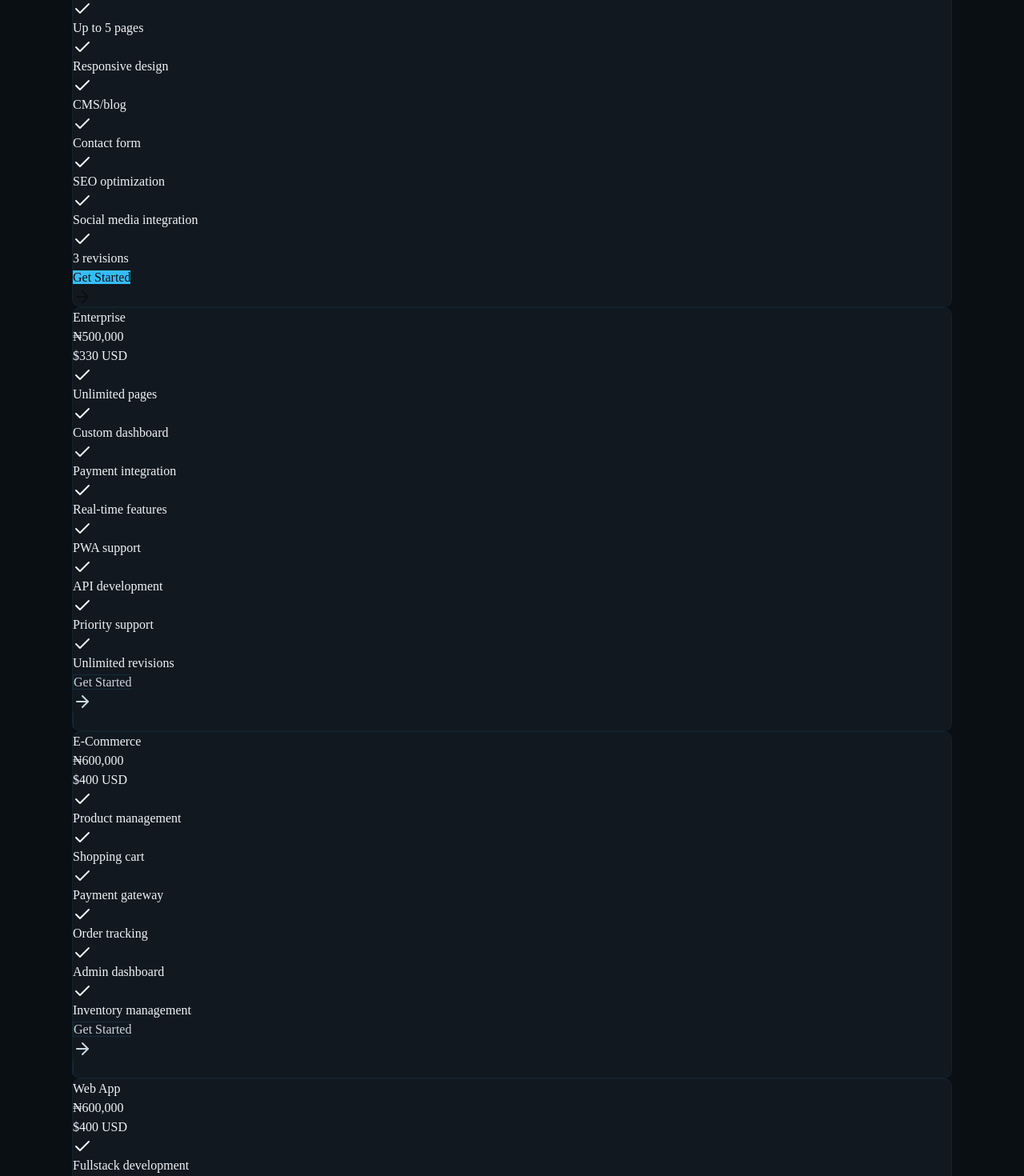
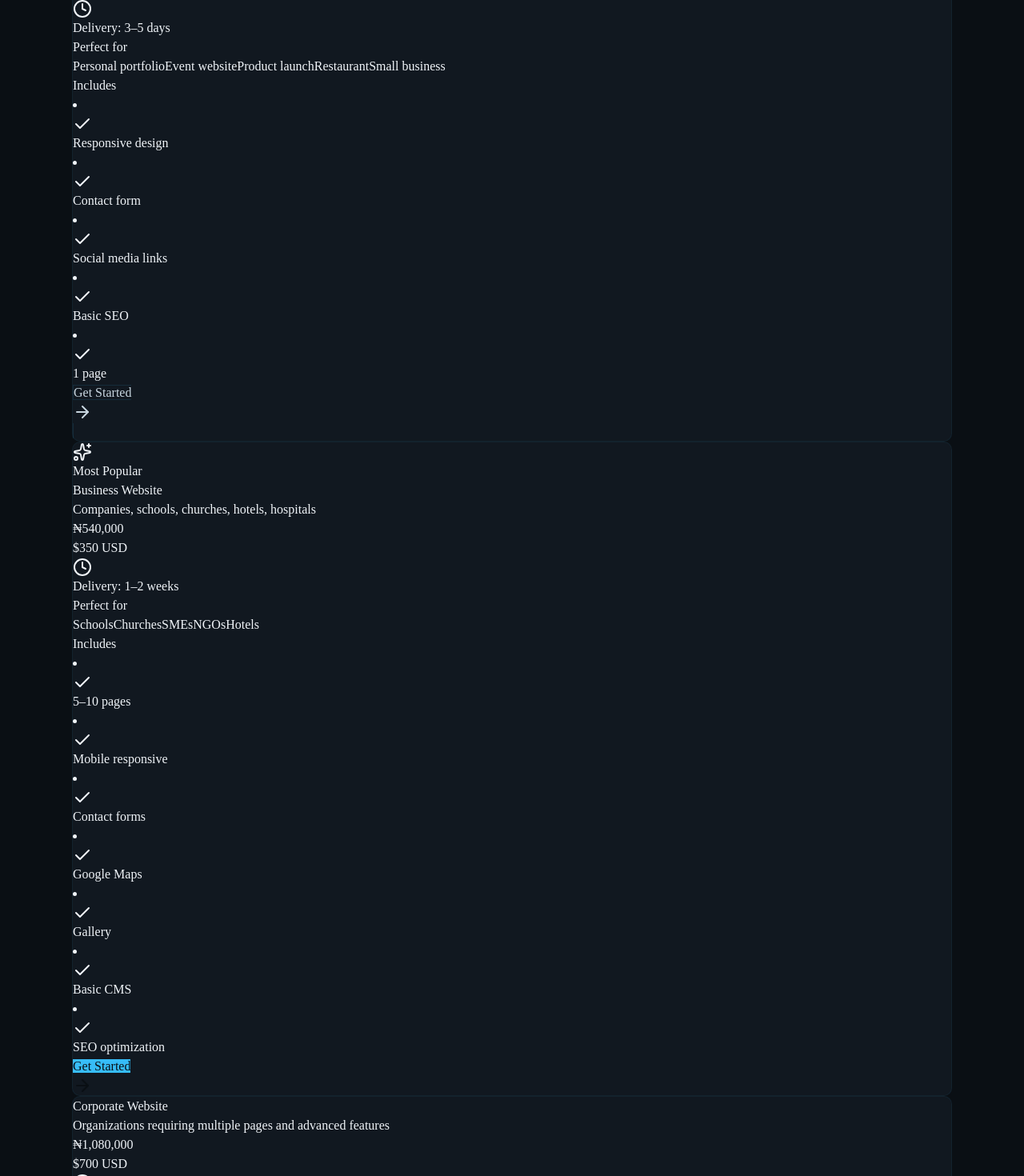
Before and after one commit to gtechglobal-dev/my-portfolio, a React (Vite) app in the folder frontend/: page /pricing in a window 1280 px wide. Shown: the part 1560-3030 px from the top of the page at 80% size. Built offline with nearby package versions, Linux system fonts and the light colour scheme.

Commit message:
feat: repackage web dev pricing with 6 tiers and 11 optional add-ons

```diff
--- a/frontend/src/components/sections/WebPricing.tsx
+++ b/frontend/src/components/sections/WebPricing.tsx
@@ -1,7 +1,7 @@
 import { motion } from 'framer-motion';
-import { Check, ArrowRight } from 'lucide-react';
+import { Check, ArrowRight, Clock, Sparkles } from 'lucide-react';
 import { Link } from 'react-router-dom';
-import { webDevPackages } from '../../lib/constants';
+import { webDevPackages, webDevAddons } from '../../lib/constants';
 
 export default function WebPricing() {
   return (
@@ -11,35 +11,88 @@ export default function WebPricing() {
           <h2 className="text-[1.75rem] md:text-[2.25rem] font-bold tracking-[-0.01em]">Web Development Pricing</h2>
           <p className="mt-3 text-[0.9375rem] md:text-base text-[#a09890]">Choose the right package for your project.</p>
         </div>
-        <div className="grid sm:grid-cols-2 lg:grid-cols-3 gap-4 md:gap-5 max-w-5xl mx-auto">
+
+        <div className="space-y-6 max-w-4xl mx-auto">
           {webDevPackages.map((pkg, i) => (
-            <motion.div key={pkg.id} initial={{ opacity: 0, y: 12 }} whileInView={{ opacity: 1, y: 0 }} viewport={{ once: true, margin: '-30px' }}
-              transition={{ delay: i * 0.05, duration: 0.35 }}
-              className={`card p-6 md:p-7 flex flex-col relative ${pkg.popular ? 'border-indigo/30' : ''}`}>
+            <motion.div key={pkg.id} initial={{ opacity: 0, y: 16 }} whileInView={{ opacity: 1, y: 0 }}
+              viewport={{ once: true, margin: '-30px' }} transition={{ delay: i * 0.05, duration: 0.4 }}
+              className={`card p-6 md:p-8 relative overflow-hidden ${pkg.popular ? 'border-indigo/30' : ''}`}>
               {pkg.popular && (
-                <div className="absolute -top-2.5 left-1/2 -translate-x-1/2 px-3 py-0.5 rounded-full bg-orange-500 text-white text-[10px] font-semibold whitespace-nowrap">Most Popular</div>
+                <div className="absolute top-4 right-4 px-3 py-1 rounded-full bg-orange-500 text-white text-[10px] font-semibold flex items-center gap-1">
+                  <Sparkles className="w-3 h-3" /> Most Popular
+                </div>
               )}
-              <h3 className="text-base md:text-lg font-semibold mb-2">{pkg.title}</h3>
-              <div className="mb-5">
-                <div className="text-xl md:text-2xl font-bold">₦{pkg.price.ngn}</div>
-                <div className="text-xs text-[#6b6560]">${pkg.price.usd} USD</div>
+
+              <div className="flex flex-col md:flex-row md:items-start gap-6">
+                <div className="md:w-1/3">
+                  <h3 className="text-lg md:text-xl font-bold mb-1">{pkg.title}</h3>
+                  <p className="text-sm text-[#a09890] mb-4">{pkg.desc}</p>
+                  <div className="mb-4">
+                    <div className="text-2xl md:text-3xl font-bold">₦{pkg.price.ngn}</div>
+                    <div className="text-sm text-[#6b6560]">${pkg.price.usd} USD</div>
                   </div>
-              <ul className="space-y-2.5 mb-6 flex-1">
+                  <div className="flex items-center gap-1.5 text-xs text-[#6b6560]">
+                    <Clock className="w-3.5 h-3.5" />
+                    Delivery: {pkg.delivery}
+                  </div>
+                </div>
+
+                <div className="md:w-2/3 md:border-l md:border-white/[0.06] md:pl-8">
+                  <div className="mb-4">
+                    <h4 className="text-xs font-semibold uppercase tracking-wider text-[#6b6560] mb-2">Perfect for</h4>
+                    <div className="flex flex-wrap gap-2">
+                      {pkg.perfectFor.map((p) => (
+                        <span key={p} className="text-xs px-2.5 py-1 rounded-full bg-white/[0.04] text-[#a09890] border border-white/[0.06]">{p}</span>
+                      ))}
+                    </div>
+                  </div>
+
+                  <div>
+                    <h4 className="text-xs font-semibold uppercase tracking-wider text-[#6b6560] mb-2">Includes</h4>
+                    <div className="grid grid-cols-2 gap-x-4 gap-y-1.5">
                       {pkg.features.map((f) => (
-                  <li key={f} className="flex items-start gap-2 text-sm text-[#a09890]">
+                        <li key={f} className="flex items-start gap-2 text-sm text-[#a09890] list-none">
                           <Check className="w-3.5 h-3.5 text-indigo mt-0.5 shrink-0" />
                           <span>{f}</span>
                         </li>
                       ))}
-              </ul>
+                    </div>
+                  </div>
+                </div>
+              </div>
+
+              <div className="mt-6 pt-5 border-t border-white/[0.06] flex justify-end">
                 <Link to={`/booking?package=${pkg.id}&category=web-development`}
-                className={`w-full py-2.5 rounded-lg text-sm font-semibold text-center flex items-center justify-center gap-2 ${
+                  className={`px-6 py-2.5 rounded-lg text-sm font-semibold flex items-center justify-center gap-2 ${
                     pkg.popular ? 'btn-primary' : 'btn-outline'}`}>
                   Get Started <ArrowRight className="w-3.5 h-3.5" />
                 </Link>
+              </div>
             </motion.div>
           ))}
         </div>
+
+        <motion.div initial={{ opacity: 0, y: 16 }} whileInView={{ opacity: 1, y: 0 }}
+          viewport={{ once: true, margin: '-30px' }} transition={{ duration: 0.4 }}
+          className="max-w-4xl mx-auto mt-16">
+          <div className="text-center mb-8">
+            <h3 className="text-xl md:text-2xl font-bold tracking-[-0.01em]">Optional Add-ons</h3>
+            <p className="mt-2 text-sm text-[#a09890]">Enhance your package with extra features.</p>
+          </div>
+          <div className="card overflow-hidden">
+            <div className="grid grid-cols-2 md:grid-cols-3 lg:grid-cols-4 gap-px bg-white/[0.04]">
+              {webDevAddons.map((addon) => (
+                <div key={addon.service} className="bg-[#111820] p-4 flex flex-col justify-between">
+                  <span className="text-sm text-[#a09890] mb-2">{addon.service}</span>
+                  <div>
+                    <span className="text-sm font-semibold">₦{addon.price.ngn}</span>
+                    <span className="text-xs text-[#6b6560] ml-1.5">${addon.price.usd} USD</span>
+                  </div>
+                </div>
+              ))}
+            </div>
+          </div>
+        </motion.div>
       </div>
     </section>
   );
--- a/frontend/src/lib/constants.ts
+++ b/frontend/src/lib/constants.ts
@@ -10,11 +10,80 @@ export const siteConfig = {
 }
 
 export const webDevPackages = [
-  { id: 'professional', title: 'Professional', price: { ngn: '750,000', usd: '500' }, features: ['Up to 5 pages', 'Responsive design', 'CMS/blog', 'Contact form', 'SEO optimization', 'Social media integration', '3 revisions'], popular: true },
-  { id: 'enterprise', title: 'Enterprise', price: { ngn: '500,000', usd: '330' }, features: ['Unlimited pages', 'Custom dashboard', 'Payment integration', 'Real-time features', 'PWA support', 'API development', 'Priority support', 'Unlimited revisions'], popular: false },
-  { id: 'ecommerce', title: 'E-Commerce', price: { ngn: '600,000', usd: '400' }, features: ['Product management', 'Shopping cart', 'Payment gateway', 'Order tracking', 'Admin dashboard', 'Inventory management'], popular: false },
-  { id: 'webapp', title: 'Web App', price: { ngn: '600,000', usd: '400' }, features: ['Fullstack development', 'User authentication', 'Database integration', 'API endpoints', 'Admin panel', 'Real-time updates'], popular: false },
-  { id: 'saas', title: 'SaaS Platform', price: { ngn: '750,000', usd: '500' }, features: ['Multi-tenant architecture', 'Subscription billing', 'User roles/permissions', 'Analytics dashboard', 'API-first design', 'Scalable infrastructure'], popular: false },
+  {
+    id: 'landing-page',
+    title: 'Landing Page Website',
+    desc: 'Personal brands, events, campaigns, product launches',
+    perfectFor: ['Personal portfolio', 'Event website', 'Product launch', 'Restaurant', 'Small business'],
+    price: { ngn: '230,000', usd: '150' },
+    features: ['Responsive design', 'Contact form', 'Social media links', 'Basic SEO', '1 page'],
+    delivery: '3–5 days',
+    popular: false,
+  },
+  {
+    id: 'business',
+    title: 'Business Website',
+    desc: 'Companies, schools, churches, hotels, hospitals',
+    perfectFor: ['Schools', 'Churches', 'SMEs', 'NGOs', 'Hotels'],
+    price: { ngn: '540,000', usd: '350' },
+    features: ['5–10 pages', 'Mobile responsive', 'Contact forms', 'Google Maps', 'Gallery', 'Basic CMS', 'SEO optimization'],
+    delivery: '1–2 weeks',
+    popular: true,
+  },
+  {
+    id: 'corporate',
+    title: 'Corporate Website',
+    desc: 'Organizations requiring multiple pages and advanced features',
+    perfectFor: ['Large businesses', 'Government organizations', 'Educational institutions'],
+    price: { ngn: '1,080,000', usd: '700' },
+    features: ['Up to 20 pages', 'Admin dashboard', 'Blog', 'Team management', 'Downloads', 'News section', 'Advanced animations', 'Premium UI/UX'],
+    delivery: '2–4 weeks',
+    popular: false,
+  },
+  {
+    id: 'ecommerce',
+    title: 'E-Commerce Website',
+    desc: 'Online stores with payment gateway and inventory',
+    perfectFor: ['Fashion stores', 'Supermarkets', 'Electronics', 'Pharmacies'],
+    price: { ngn: '1,850,000', usd: '1,200' },
+    features: ['Product management', 'Shopping cart', 'Checkout', 'Paystack/Stripe integration', 'Customer accounts', 'Order management', 'Email notifications', 'Coupons', 'Inventory'],
+    delivery: '3–6 weeks',
+    popular: false,
+  },
+  {
+    id: 'webapp',
+    title: 'Web Application',
+    desc: 'Portals, dashboards, SaaS platforms, management systems',
+    perfectFor: ['School Management System', 'Hospital Management', 'Hotel Booking', 'HR System', 'CRM', 'Learning Management System', 'Real Estate Portal', 'Student Result Portal'],
+    price: { ngn: '3,850,000', usd: '2,500' },
+    features: ['Authentication', 'Admin dashboard', 'Database', 'Analytics', 'Role management', 'Reports', 'API integration', 'Cloud deployment', 'Security'],
+    delivery: '1–3 months',
+    popular: false,
+  },
+  {
+    id: 'enterprise',
+    title: 'Custom Enterprise Solution',
+    desc: 'Large-scale custom software with unique requirements',
+    perfectFor: ['Banks', 'Fintech', 'Government', 'Large organizations', 'SaaS startups', 'Multi-tenant platforms'],
+    price: { ngn: '7,700,000', usd: '5,000' },
+    features: ['Everything in Web Application', 'Custom integrations', 'High security', 'Scalable architecture', 'Multiple user roles', 'Advanced reporting', 'API development', 'Ongoing support options', 'Dedicated project planning'],
+    delivery: 'Custom timeline',
+    popular: false,
+  },
+]
+
+export const webDevAddons = [
+  { service: 'Extra Page', price: { ngn: '45,000', usd: '30' } },
+  { service: 'Blog Setup', price: { ngn: '155,000', usd: '100' } },
+  { service: 'Booking System', price: { ngn: '310,000', usd: '200' } },
+  { service: 'Payment Gateway Integration', price: { ngn: '230,000', usd: '150' } },
+  { service: 'Live Chat', price: { ngn: '75,000', usd: '50' } },
+  { service: 'WhatsApp Integration', price: { ngn: '45,000', usd: '30' } },
+  { service: 'Domain Setup', price: { ngn: '45,000', usd: '30' } },
+  { service: 'Hosting Deployment', price: { ngn: '125,000', usd: '80' } },
+  { service: 'Business Email Setup', price: { ngn: '75,000', usd: '50' } },
+  { service: 'SEO Optimization', price: { ngn: '310,000', usd: '200' } },
+  { service: 'Website Maintenance', price: { ngn: '75,000/mo', usd: '50/mo' } },
 ]
 
 export const graphicsPackages = [
```
Lines whose indentation alone changed are shown as unchanged.
